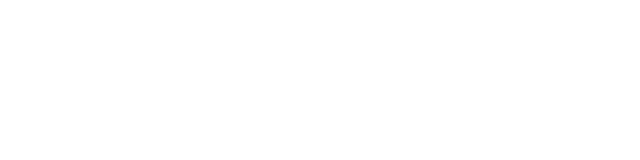
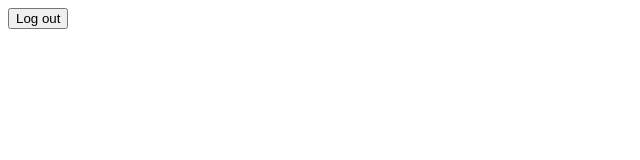
Before and after one commit to TiagoCitranguloDaSilva/quick-task, a React (Vite) app in the folder front-end/: page / in a window 1280 px wide. Before the commit this address had no page. Shown: the top 160 px of the page, without its empty margins (0-640 px from the left). Built offline with nearby package versions, Linux system fonts and the light colour scheme.

Commit message:
feat(logout): add home route and logout
- Add simple home route and button to log out

```diff
--- a/front-end/src/App.jsx
+++ b/front-end/src/App.jsx
@@ -2,12 +2,14 @@
 import { AuthProvider } from "./contexts/AuthContext";
 import Login from "./pages/Login";
 import Register from "./pages/Register";
+import Home from "./pages/Home";
 
 function App() {
   return (
     <AuthProvider>
       <BrowserRouter>
         <Routes>
+          <Route path="/" element={<Home />} />
           <Route path="/login" element={<Login />} />
           <Route path="/register" element={<Register />} />
         </Routes>
--- /dev/null
+++ b/front-end/src/pages/Home.jsx
@@ -0,0 +1,19 @@
+import { useContext } from "react";
+import { AuthContext } from "../contexts/AuthContext";
+import { useNavigate } from "react-router";
+
+export default function Home() {
+  const { logout } = useContext(AuthContext);
+  const navigate = useNavigate();
+
+  function handleLogout() {
+    logout();
+    navigate("/login");
+  }
+
+  return (
+    <div>
+      <button onClick={handleLogout}>Log out</button>
+    </div>
+  );
+}
```
